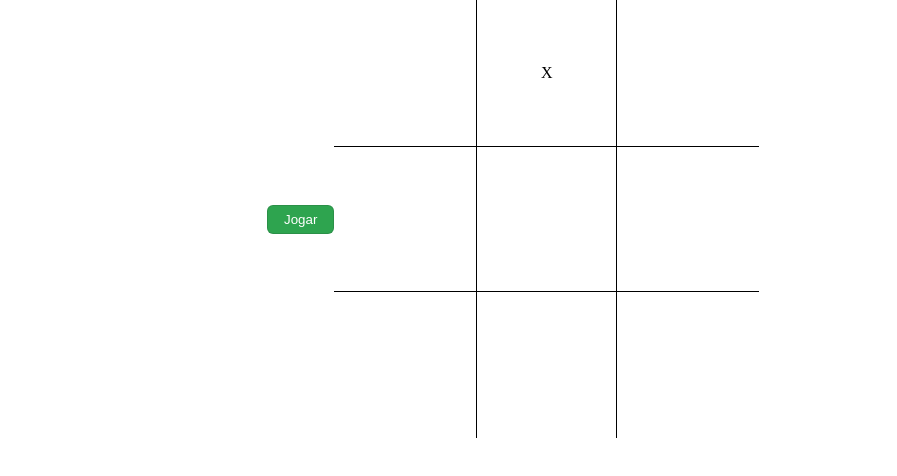
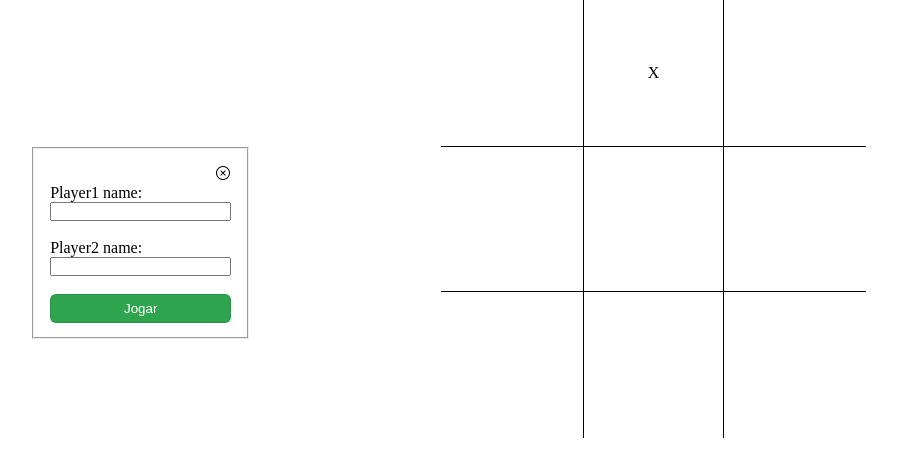
Before and after one commit to felipe-amorim21/TIC-TAC-TOE, a plain HTML site: page index.html in a window 1280 px wide. Both pictures are taken after a click on the button "Jogar". Shown: the whole page, without its empty margins (127-1024 px from the left). Drawn offline with Linux system fonts and the light colour scheme.

Commit message:
Created button events to start the game

```diff
--- a/index.html
+++ b/index.html
@@ -9,11 +9,24 @@
     <title>Tic Tac Toe</title>
 </head>
 <body>
-    <form action="">
-
-    </form>
+    <div class="gameform">
+        <form action="">
+            <fieldset>
+                <button id="close">
+                    <img src="assets/close.png" alt="close button">
+                </button>
+                <label for="player1">Player1 name: </label>
+                <input type="text" name="player1_name" id="player1_name">
+                <br>
+                <label for="player2">Player2 name: </label>
+                <input type="text" name="player2_name" id="player2_name">
+                <br>
+                <button class="playbtn" id="startbtn">Jogar</button>
+            </fieldset>
+        </form>
+    </div>
+    <button class="playbtn" id="play">Jogar</button>
     <div class="main">
-        <button class="playbtn"''>Jogar</button>
         <div class="gameboard">
             <div class="tile"></div>
             <div class="tile border-vertical">X</div>
--- a/index.js
+++ b/index.js
@@ -1,9 +1,49 @@
+const playbtn = document.getElementById('play')
+const playerform = document.querySelector('form')
+const closebtn = document.getElementById('close')
+const startbtn = document.getElementById('startbtn')
+
+let player1
+let player2
+
 const Player = (name, marker) => {
     const getName  = () => name;
-    return {name, marker}
+    return {name, marker, getName}
 }
+
 
 const Gameboard = (() => {
     let gameBoard = ['X','X','O','X','O','O','X','O','X']
     return {gameBoard}
 })()
+
+playbtn.addEventListener('click', (e) => {
+    playbtn.style.display = 'none'
+    playerform.style.display = 'flex'
+
+    if(e.preventDefault){e.preventDefault()}else{e.returnValue=false}
+} )
+
+closebtn.addEventListener('click', (e) => {
+    playerform.style.display = 'none'
+    playbtn.style.display = 'flex'
+
+    if(e.preventDefault){e.preventDefault()}else{e.returnValue=false}
+} )
+
+
+startbtn.addEventListener('click', (e) => {
+    const name1 = document.getElementById('player1_name')
+    const name2 = document.getElementById('player2_name')
+
+
+    player1 = Player(name1.value, 'X')
+    player2 = Player(name2.value, 'O')
+
+
+    playerform.style.display = 'none'
+    playbtn.style.display = 'none'
+
+    if(e.preventDefault){e.preventDefault()}else{e.returnValue=false}
+
+})
--- a/style.css
+++ b/style.css
@@ -2,6 +2,36 @@
     box-sizing: border-box;
     margin: 0;
     padding: 0;
+}
+
+body {
+    display: flex;
+    justify-content: center;
+    align-items: center;
+}
+
+.gameform{
+    display: flex;
+    align-items: center;
+    justify-content: center;
+    margin-left: -10rem;
+    margin-right: 10rem;
+}
+
+form{
+    padding: 2rem;
+    margin-top: 3rem;
+    justify-content: center;
+    align-items: center;
+    display: none;
+}
+
+fieldset{
+    padding: 1rem;
+    display: flex;
+    flex-direction: column;
+    height: 12rem;
+    width: 12rem;
 }
 
 .main{
@@ -9,6 +39,12 @@
     justify-content: center;
     align-items: center;
 }
+
+#play{
+    margin-left: -10rem;
+    margin-right: 10rem;
+}
+
 
 .playbtn{
     appearance: none;
@@ -44,3 +80,9 @@
     border-top: 1px solid black;
     border-bottom: 1px solid black;
 }
+
+#close{
+    background: none;
+    border: none;
+    align-self: flex-end;
+}
```
Also changed, not shown: assets/close.png (added).
